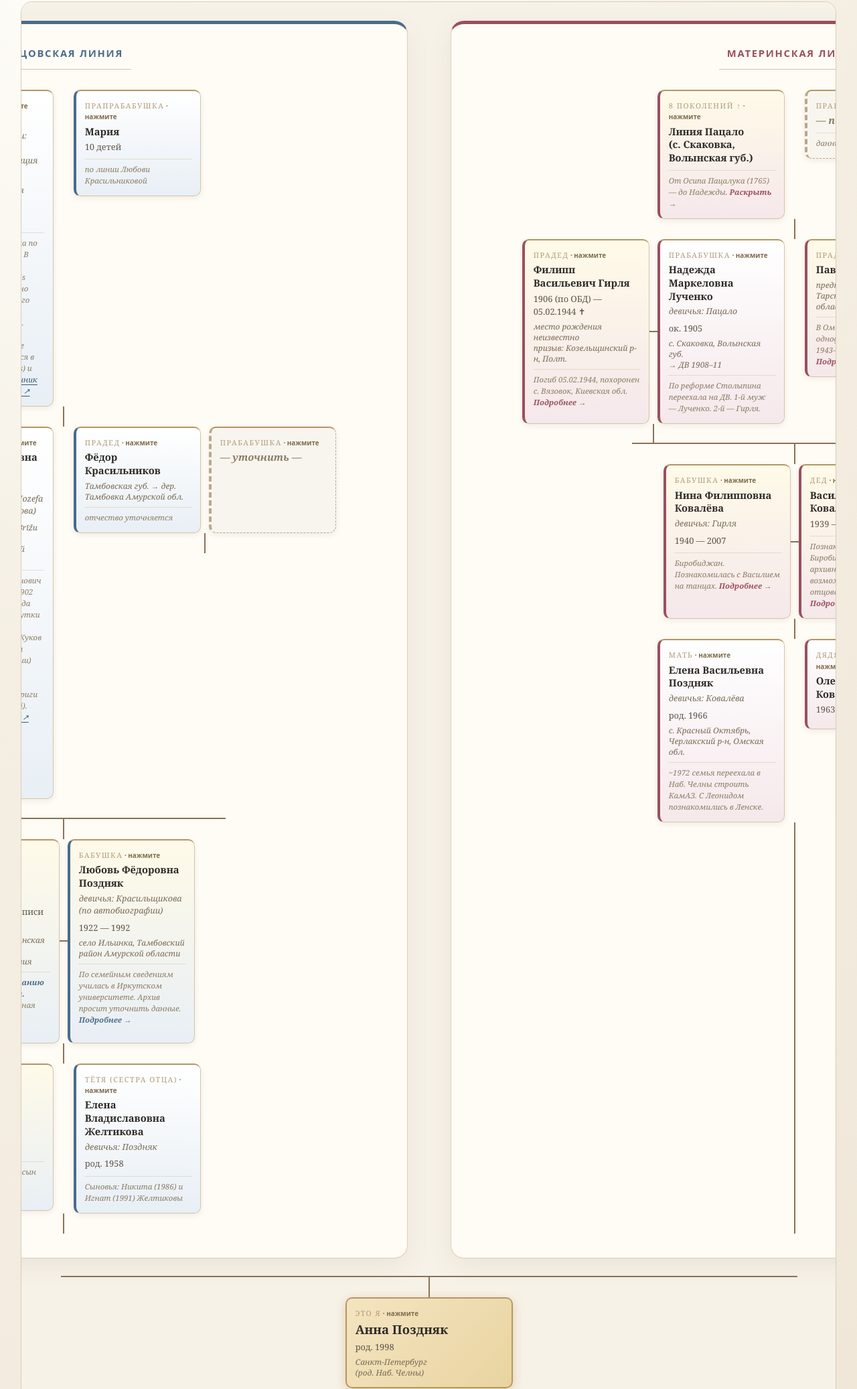
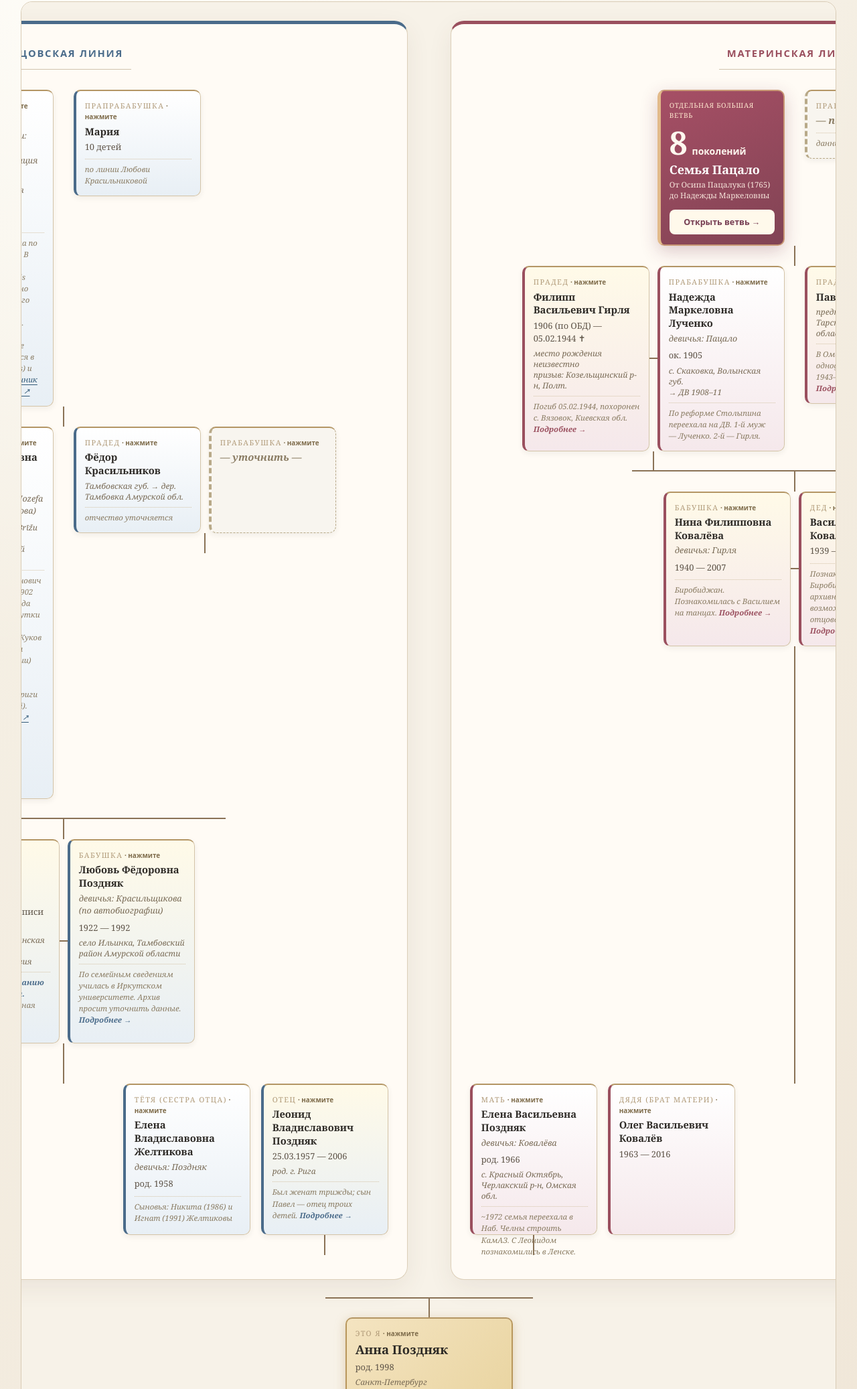
Before and after one commit to annapozdn/apozdn, a plain HTML site: page family-tree/index.html in a window 1280 px wide. Shown: the part 375-2449 px from the top of the page at 67% size. Drawn offline with Linux system fonts and the light colour scheme.

Commit message:
Family tree: align both parents above Anna; emphasize expandable eight-generation Pаtsalo branch; cite Lubov autobiography correctly

```diff
--- a/family-tree/index.html
+++ b/family-tree/index.html
@@ -555,6 +555,71 @@ h1{font-size:clamp(2rem,3vw,3rem);letter-spacing:.08em;line-height:1.18;text-wra
 }
 @media(prefers-reduced-motion:reduce){.tree-scroller{scroll-behavior:auto}}
 
+
+/* Aligned parents at the foot of both ancestor wings */
+.tree-board .half{display:flex!important;flex-direction:column!important}
+.tree-board .half > .ancestor-gap{
+  display:block!important;
+  flex:1 1 auto!important;
+  min-height:30px!important;
+  width:2px!important;
+  margin:0 auto!important;
+}
+.tree-board .half > .parents-level{
+  flex:0 0 auto!important;
+  width:100%!important;
+  min-height:226px!important;
+  margin-top:0!important;
+  align-items:stretch!important;
+}
+.tree-board .half > .parents-level > .person{min-height:226px!important;height:226px!important}
+.tree-board #family-pat > .parents-level{
+  flex-direction:row-reverse!important;
+  justify-content:flex-start!important;
+  gap:16px!important;
+}
+.tree-board #family-mat > .parents-level{
+  flex-direction:row!important;
+  justify-content:flex-start!important;
+  gap:16px!important;
+}
+.tree-board .half > .parent-drop{
+  display:block!important;
+  width:2px!important;
+  height:30px!important;
+  flex:0 0 30px!important;
+  min-height:30px!important;
+}
+.tree-board #family-pat > .parent-drop{align-self:flex-end!important;margin-right:94px!important}
+.tree-board #family-mat > .parent-drop{align-self:flex-start!important;margin-left:94px!important}
+.tree-board > .joiner > .joiner-bar{width:310px!important;max-width:none!important}
+.tree-board > .joiner > .joiner-down{height:28px!important}
+/* Highlight the eight-generation expandable family line */
+.tree-board .person.pacalo-feature{
+ background:linear-gradient(155deg,#a64f65 0%,#814354 100%)!important;
+ border:2px solid #c99875!important;
+ border-left:5px solid #e2ba8a!important;
+ color:#fff9f4!important;
+ box-shadow:0 8px 26px rgba(108,39,61,.24)!important;
+ padding:14px 13px 15px!important;
+ position:relative;z-index:3
+}
+.tree-board .person.pacalo-feature:hover,.tree-board .person.pacalo-feature:focus-visible{
+ background:linear-gradient(155deg,#ba5971,#864353)!important;
+ transform:translateY(-4px) scale(1.02)!important;
+ box-shadow:0 12px 30px rgba(108,39,61,.38)!important;
+}
+.tree-board .pacalo-feature .relation{color:#ffe8cf!important;font-size:.63rem;letter-spacing:.07em}
+.tree-board .pacalo-feature .relation:after{display:none!important}
+.pacalo-feature .pacalo-number{display:flex;gap:7px;align-items:baseline;color:#fff8ef;font:bold 3rem Georgia,serif;line-height:1.05;padding:4px 0}
+.pacalo-feature .pacalo-number span{font:bold .87rem system-ui,sans-serif}
+.tree-board .pacalo-feature .name{color:white!important;font:700 1.12rem Georgia,serif!important;line-height:1.2!important}
+.tree-board .pacalo-feature .place{color:#f7e5db!important;font-style:normal;font-size:.72rem;line-height:1.4}
+.pacalo-feature .pacalo-cta{margin-top:13px;border-radius:8px;background:#fff9eb;color:#763d52;font:750 .78rem system-ui,sans-serif;padding:10px 6px;text-align:center}
+.mobile-generation-person.pacalo-mobile-feature{background:#925065!important;border-left:5px solid #dfb37f!important;color:white!important}
+.mobile-generation-person.pacalo-mobile-feature small,.mobile-generation-person.pacalo-mobile-feature strong,.mobile-generation-person.pacalo-mobile-feature em{color:#fff7ec!important}
+.mobile-generation-person.pacalo-mobile-feature:after{color:#fff7ec!important}
+
 </style>
 </head>
 <body>
@@ -677,8 +742,9 @@ h1{font-size:clamp(2rem,3vw,3rem);letter-spacing:.08em;line-height:1.18;text-wra
         <div class="v-line"></div>
       </div>
 
-      <!-- Уровень II: отец + тётя -->
-      <div class="level">
+      <!-- Уровень II: отец + тётя — выровнены с материнской линией -->
+      <div class="v-line grow ancestor-gap"></div>
+      <div class="level parents-level">
         <div class="person paternal clickable" onclick="document.getElementById('leonid-modal').classList.add('open')">
           <div class="relation">Отец</div>
           <div class="name">Леонид Владиславович Поздняк</div>
@@ -695,7 +761,7 @@ h1{font-size:clamp(2rem,3vw,3rem);letter-spacing:.08em;line-height:1.18;text-wra
         </div>
       </div>
 
-      <div class="v-line grow"></div>
+      <div class="v-line parent-drop"></div>
     </div>
 
 
@@ -707,10 +773,12 @@ h1{font-size:clamp(2rem,3vw,3rem);letter-spacing:.08em;line-height:1.18;text-wra
       <div class="level" style="margin-bottom: 0;">
         <div class="subfam">
           <div class="subfam-couple no-link">
-            <div class="person maternal clickable" onclick="document.getElementById('pacalo-modal').classList.add('open')">
-              <div class="relation">8 поколений ↑</div>
-              <div class="name">Линия Пацало<br>(с. Скаковка, Волынская губ.)</div>
-              <div class="note">От Осипа Пацалука (1765) — до Надежды. <strong>Раскрыть →</strong></div>
+            <div class="person maternal clickable pacalo-feature" role="button" tabindex="0" aria-label="Открыть ещё восемь поколений семьи Пацало от 1765 года" onclick="document.getElementById('pacalo-modal').classList.add('open')">
+              <div class="relation">Отдельная большая ветвь</div>
+              <div class="pacalo-number">8 <span>поколений</span></div>
+              <div class="name">Семья Пацало</div>
+              <div class="place">От Осипа Пацалука (1765) до Надежды Маркеловны</div>
+              <div class="pacalo-cta">Открыть ветвь →</div>
             </div>
           </div>
         </div>
@@ -794,8 +862,9 @@ h1{font-size:clamp(2rem,3vw,3rem);letter-spacing:.08em;line-height:1.18;text-wra
         <div class="v-line"></div>
       </div>
 
-      <!-- Уровень II: мать + дядя -->
-      <div class="level">
+      <!-- Уровень II: мать + дядя — выровнены с отцовской линией -->
+      <div class="v-line grow ancestor-gap"></div>
+      <div class="level parents-level">
         <div class="person maternal">
           <div class="relation">Мать</div>
           <div class="name">Елена Васильевна Поздняк</div>
@@ -811,7 +880,7 @@ h1{font-size:clamp(2rem,3vw,3rem);letter-spacing:.08em;line-height:1.18;text-wra
         </div>
       </div>
 
-      <div class="v-line grow"></div>
+      <div class="v-line parent-drop"></div>
     </div>
 
   </div><!-- /megatree -->
@@ -992,10 +1061,10 @@ h1{font-size:clamp(2rem,3vw,3rem);letter-spacing:.08em;line-height:1.18;text-wra
         <p>По семейной биографии училась в Иркутском государственном университете ориентировочно в 1939–1944 годах (предположительно биологический факультет), затем преподавала биологию в Приморском крае. Архив университета пока не подтвердил наличие личного дела — запросил дополнительные исходные сведения.</p>
         <p>Первый муж — моряк (имя и фамилия неизвестны). Второй муж — Владислав Поздняк, познакомились и поженились в Риге около 1955–57 гг.</p>
 <section class="archive-timeline">
-  <h3>Сведения из автобиографии сына</h3>
-  <p>Леонид называет мать Любовью Фёдоровной Поздняк, 1922 года рождения. Запись о девичьей фамилии исправлена: в ней читается «Красильщикова», рядом указано иное, пока не разобранное уверенно написание. Основной вариант девичьей фамилии в древе — «Красильщикова» по семейной автобиографии. «Красильникова» остаётся только вариантом для поиска в старых документах.</p>
+  <h3>Сведения из собственной автобиографии Любови Фёдоровны</h3>
+  <p>В собственной автобиографии Любовь Фёдоровна указывает 1922 год рождения и свою прежнюю фамилию — «Красильщикова». В рукописи есть исправления, поэтому альтернативные формы фамилии сохранены только для архивного поиска. Основной вариант девичьей фамилии в древе — «Красильщикова» по семейной автобиографии. «Красильникова» остаётся только вариантом для поиска в старых документах.</p>
   <p>В автобиографии указано <strong>село Ильинка Тамбовского района Амурской области</strong>. Это основное место происхождения в семейном древе. Тамбовка встречалась в прежней переписке с архивами и сохранена лишь в истории исследований.</p>
-  <p class="archive-disclaimer">Источник: «Автобиография Поздняк Леонида Владиславовича», лист 8 PDF «Документы Поздняк». Названия и фамилии перенесены с учётом помарок рукописи.</p>
+  <p class="archive-disclaimer">Источник: собственноручная автобиография Любови Фёдоровны в семейном комплекте «Документы Поздняк». Её сведения имеют приоритет перед прежними поисковыми предположениями.</p>
 </section>
         <div class="modal-fact"><strong>Что ищем:</strong> личное дело Любови Фёдоровны в архиве Иркутского университета. 5 июня архивариус спросил факультет, а 14 июля — фамилию на момент поступления и выпуска (или отчисления), период обучения и факультет. Пока эти данные не подтверждены, поиск не завершён. <a href="https://isu.ru/" target="_blank" rel="noopener noreferrer">Иркутский государственный университет ↗</a></div>
 
@@ -1311,7 +1380,7 @@ branches.forEach((branch,index)=>{
    const btn=document.createElement('button');btn.type='button';btn.className='mobile-generation-person';
    const inner=document.createElement('span');const rel=document.createElement('small');rel.textContent=person.querySelector('.relation')?.textContent.trim()||'Родственник';
    const name=document.createElement('strong');name.textContent=person.querySelector('.name')?.textContent.trim()||'Имя неизвестно';
-   const info=document.createElement('em');info.textContent=person.querySelector('.dates')?.textContent.trim()||person.querySelector('.place')?.textContent.trim()||'Сведения об этом человеке';
+   const info=document.createElement('em');info.textContent=person.classList.contains('pacalo-feature')?'Нажмите: откроется ветвь из восьми поколений':person.querySelector('.dates')?.textContent.trim()||person.querySelector('.place')?.textContent.trim()||'Сведения об этом человеке'; if(person.classList.contains('pacalo-feature'))btn.classList.add('pacalo-mobile-feature');
    inner.append(rel,name,info);btn.append(inner);btn.addEventListener('click',()=>person.click());list.append(btn);
   });
   details.append(summary,list);mobilePanel.append(details);
```
